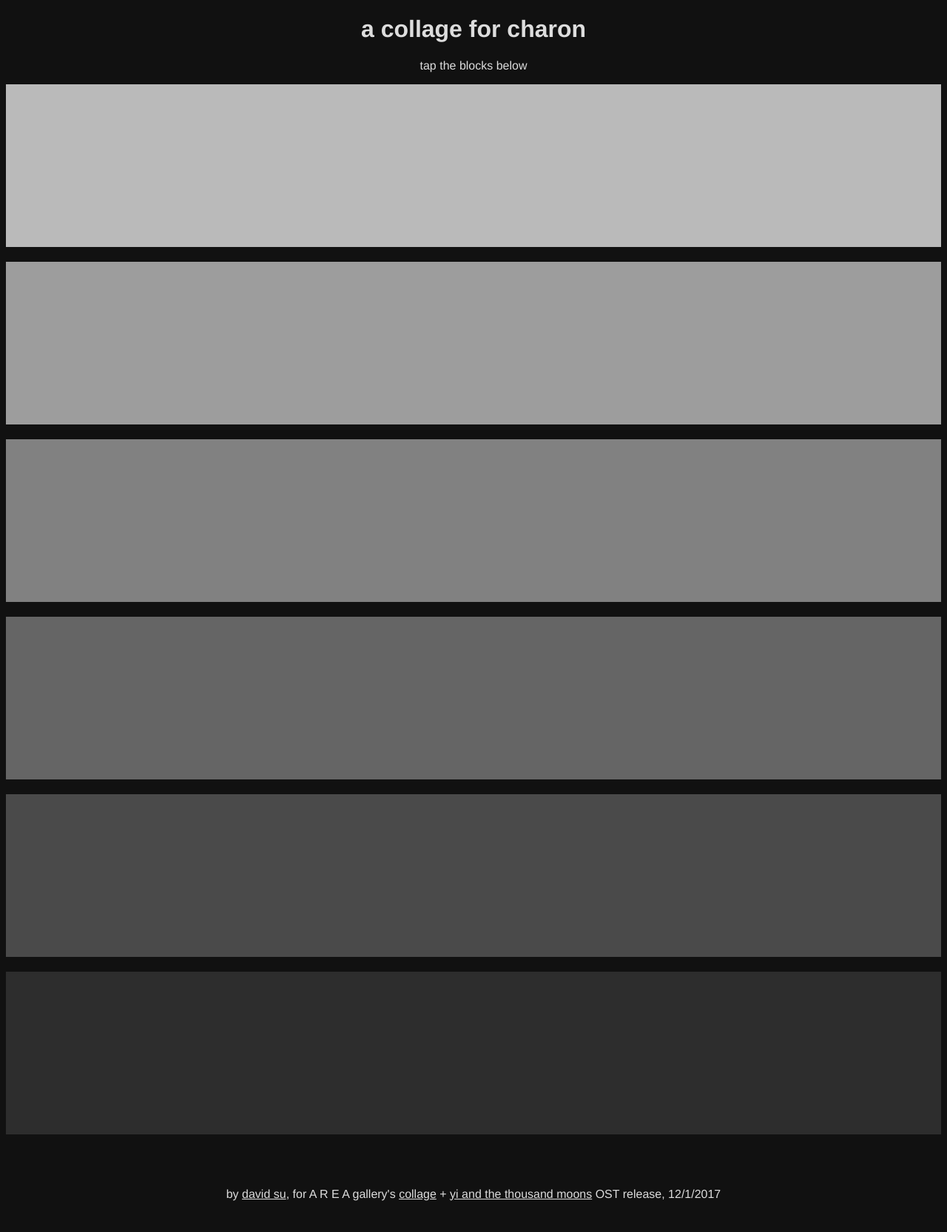
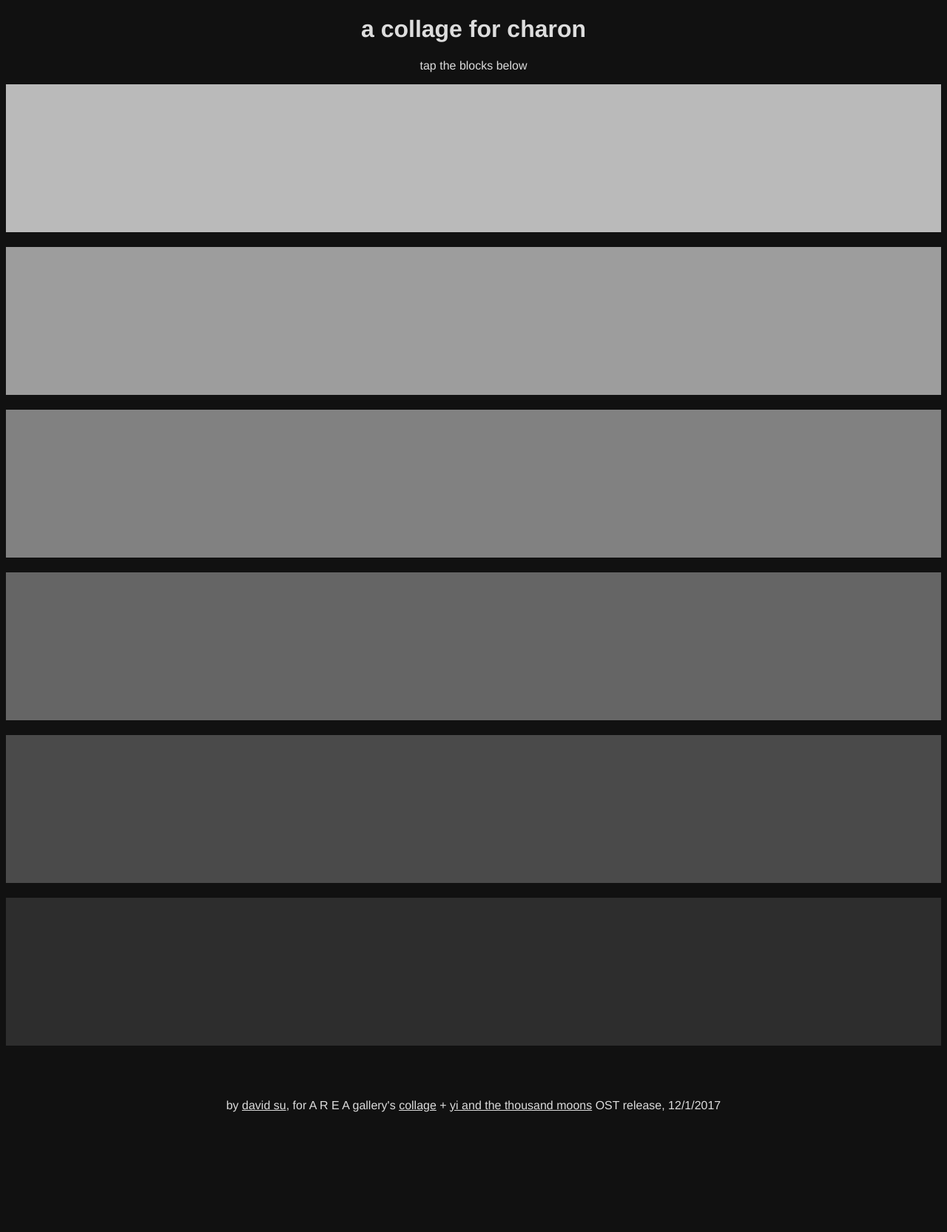
Before and after one commit to usdivad/a-collage-for-charon, a Flask app: template templates/index.html in a window 1280 px wide. Shown: the whole page at 74% size. After the commit the page ends 1504 px from the top, so only its background shows below. Run offline with Flask 2, Linux system fonts and the light colour scheme; the template is opened without the code that fills it: most values are stand-ins (such as "Sample title", 1, 10 or a date in 2020); some libraries are stand-ins or nearby versions.

Commit message:
reduce min height

```diff
--- a/static/style.css
+++ b/static/style.css
@@ -26,7 +26,7 @@ a {
     width: 100%;
     height: 20%;
     min-width: 500px;
-    min-height: 220px;
+    min-height: 200px;
     margin-bottom: 20px;
 }
 
```
